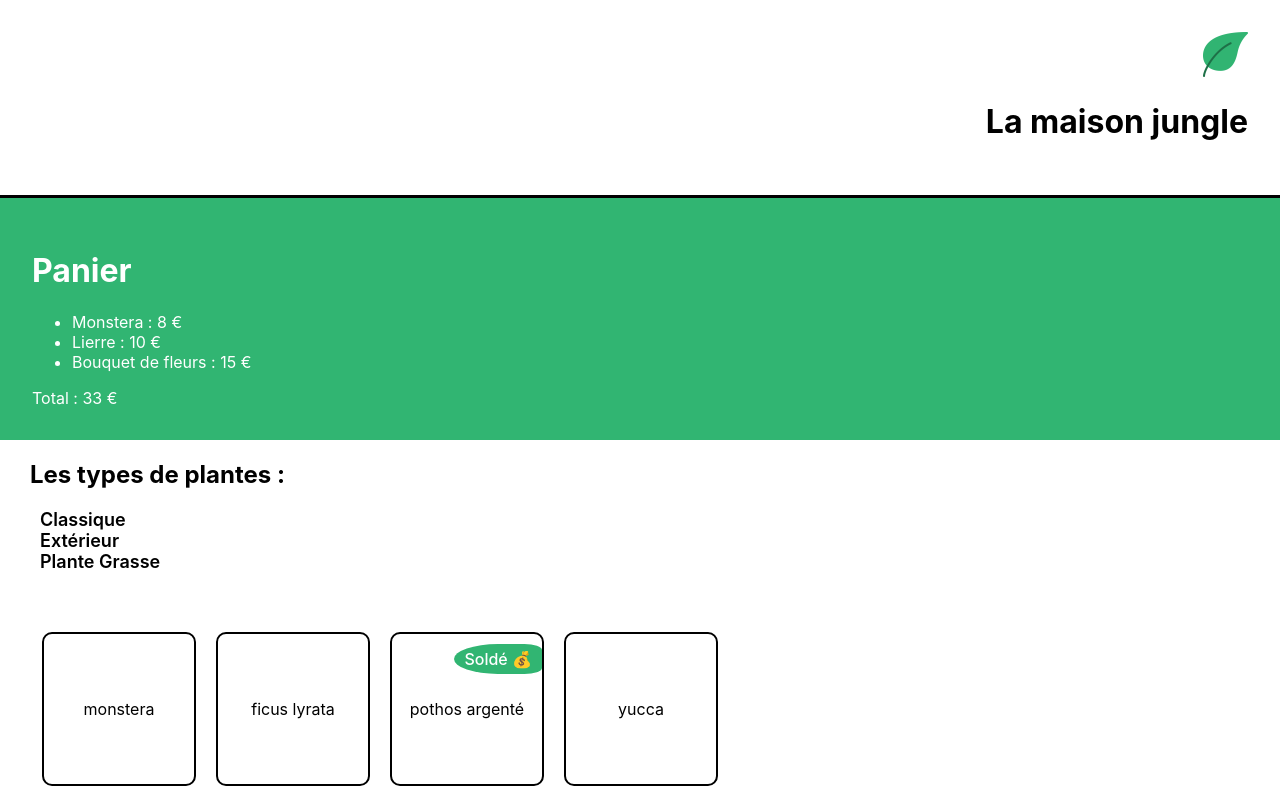
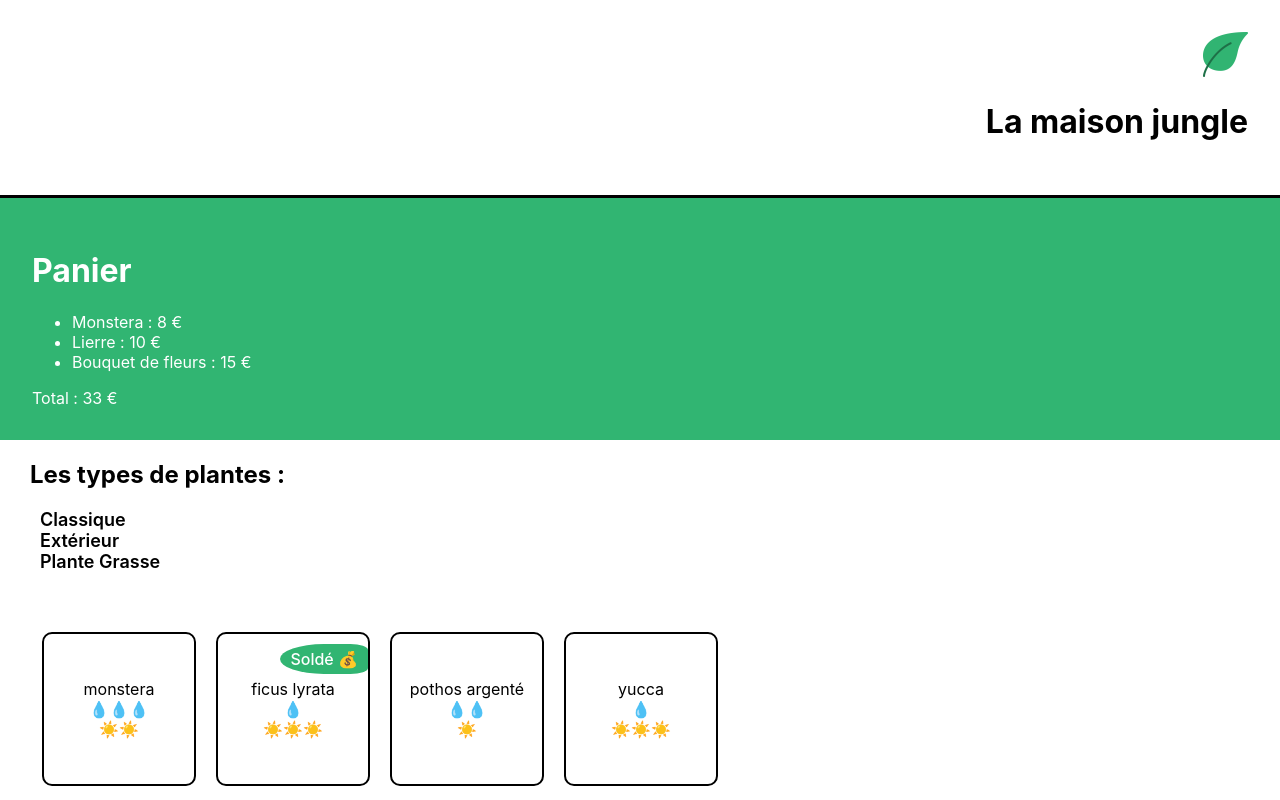
Before and after one commit to NerVod/Maison-jungle, a React (Create React App) app: page / in a window 1280 px wide. Shown: the top 800 px of the page. Built offline with nearby package versions, Linux system fonts and the light colour scheme.

Commit message:
composant carescale

```diff
--- /dev/null
+++ b/src/components/CareScale.js
@@ -0,0 +1,17 @@
+function CareScale({ scaleValue, careType }) {
+  const range = [1, 2, 3];
+
+  const scaleType = careType === "light" ? "☀️" : "💧";
+
+  return (
+    <div>
+      {range.map((rangeElement) =>
+        scaleValue >= rangeElement ? (
+          <span key={rangeElement.toString()}>{scaleType}</span>
+        ) : null
+      )}
+    </div>
+  );
+}
+
+export default CareScale;
--- a/src/components/ShoppingList.js
+++ b/src/components/ShoppingList.js
@@ -1,14 +1,15 @@
 import { plantList } from "../datas/plantList";
 import "../styles/ShoppingList.css";
+import CareScale from "./CareScale";
 
 function ShoppingList() {
-
-
   const categories = plantList.reduce(
     (accumulateur, plant) =>
-        accumulateur.includes(plant.category) ? accumulateur : accumulateur.concat(plant.category),
+      accumulateur.includes(plant.category)
+        ? accumulateur
+        : accumulateur.concat(plant.category),
     []
-    )
+  );
 
   return (
     <div>
@@ -19,14 +20,17 @@ function ShoppingList() {
         ))}
       </ul>
       <ul className="lmj-plant-list">
-                    {plantList.map((plant) =>
-                    <li key={plant.id} className= "lmj-plant-item">{plant.name} {plant.isSpecialOffer && <div className="lmj-sales">Soldé 💰</div>}</li>
-                    )}
+        {plantList.map((plant) => (
+          <li key={plant.id} className="lmj-plant-item">
+            {plant.name}{" "}
+            {plant.isSpecialOffer && <div className="lmj-sales">Soldé 💰</div>}
+            <CareScale careType="water" scaleValue={plant.water} />
+            <CareScale careType="light" scaleValue={plant.light} />
+          </li>
+        ))}
       </ul>
-
-
     </div>
-        )
+  );
 }
 
-export default ShoppingList
+export default ShoppingList;
--- a/src/datas/plantList.js
+++ b/src/datas/plantList.js
@@ -3,49 +3,68 @@ export const plantList = [
 		name: 'monstera',
 		category: 'classique',
 		id: '1ed',
-        isBestSale: true
+		isBestSale: true,
+		light: 2,
+		water: 3
 	},
 	{
 		name: 'ficus lyrata',
 		category: 'classique',
-		id: '2ab'
+		id: '2ab',
+		light: 3,
+		water: 1,
+		isSpecialOffer: true
 	},
 	{
 		name: 'pothos argenté',
 		category: 'classique',
 		id: '3sd',
-        isSpecialOffer: true
+		light: 1,
+		water: 2
 	},
 	{
 		name: 'yucca',
 		category: 'classique',
-		id: '4kk'
+		id: '4kk',
+		light: 3,
+		water: 1
 	},
 	{
 		name: 'olivier',
 		category: 'extérieur',
-		id: '5pl'
+		id: '5pl',
+		light: 3,
+		water: 1
 	},
 	{
 		name: 'géranium',
 		category: 'extérieur',
-		id: '6uo'
+		id: '6uo',
+		light: 2,
+		water: 2,
+		isSpecialOffer: true
 	},
 	{
 		name: 'basilique',
 		category: 'extérieur',
 		id: '7ie',
-        isSpecialOffer: true
+		isBestSale: true,
+		light: 2,
+		water: 3
 	},
 	{
 		name: 'aloe',
 		category: 'plante grasse',
 		id: '8fp',
-        isSpecialOffer: true
+		light: 2,
+		water: 1,
+		isSpecialOffer: true
 	},
 	{
 		name: 'succulente',
 		category: 'plante grasse',
-		id: '9vn'
+		id: '9vn',
+		light: 2,
+		water: 1
 	}
 ]
```
Also changed, not shown: src/assets/monstera.jpg (added). Lines whose indentation alone changed are shown as unchanged.
